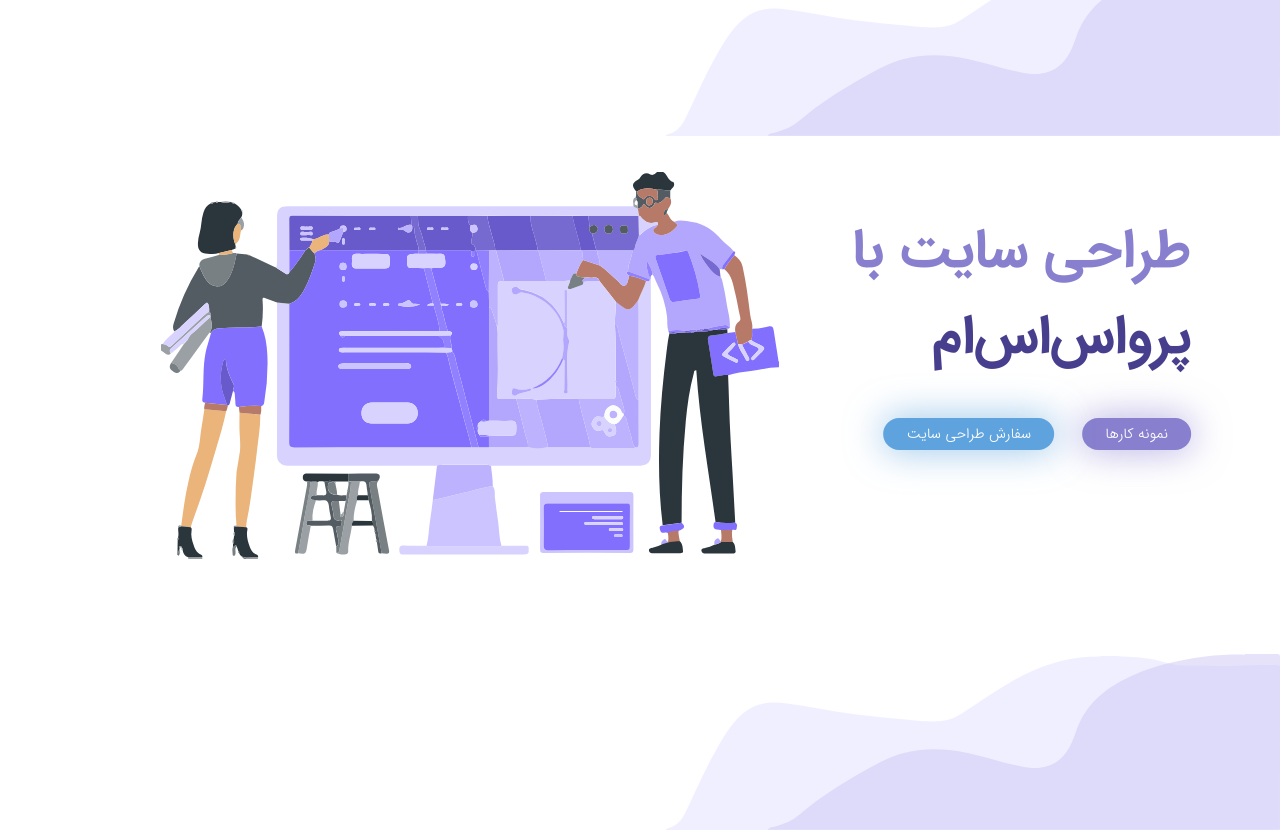
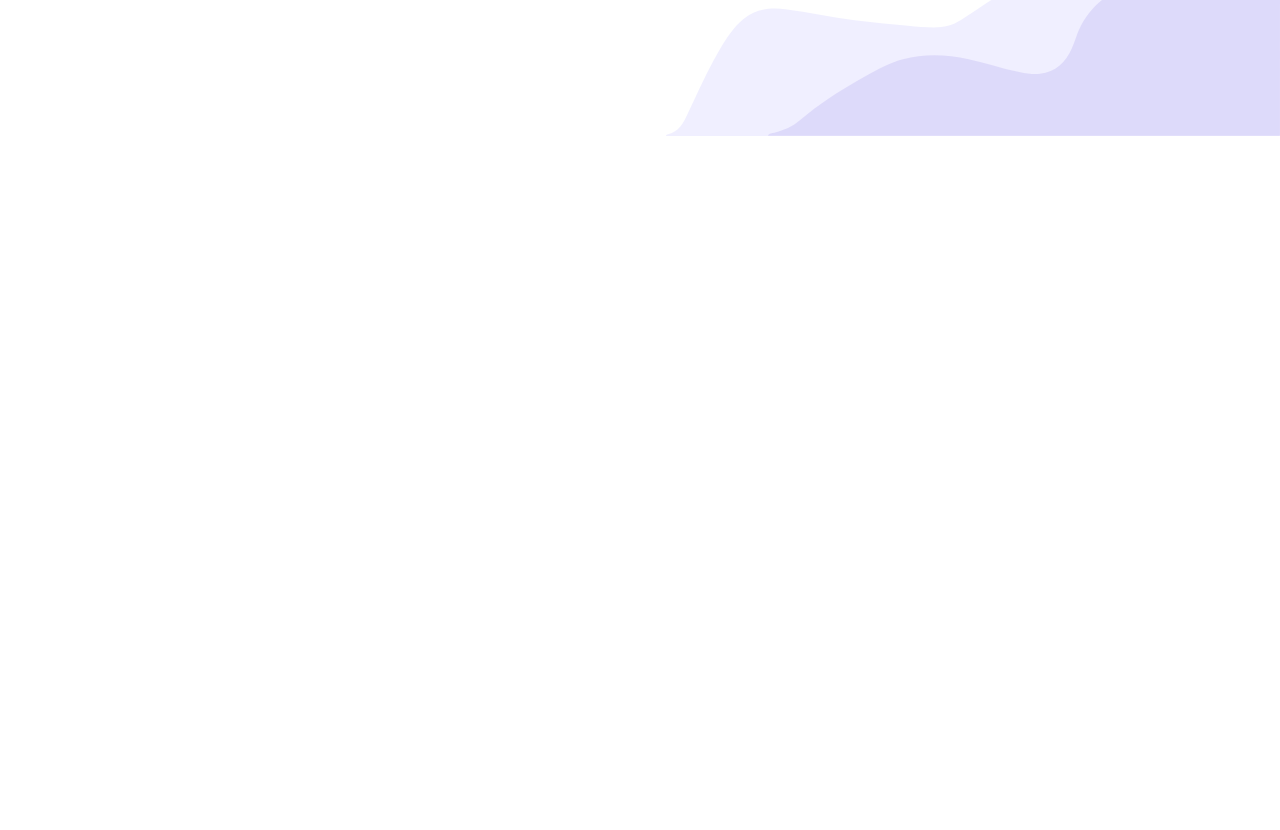
Before and after one commit to Amir-A-M/pro-smm, a Next.js app: page / in a window 1280 px wide. Shown: the part 664-1494 px from the top of the page. After the commit the page ends 800 px from the top, so only its background shows below. Built offline with nearby package versions, Linux system fonts and the light colour scheme.

Commit message:
container fullHeight fix

```diff
--- a/src/layouts/Container.jsx
+++ b/src/layouts/Container.jsx
@@ -10,10 +10,14 @@ const Container = forwardRef(function Container(
   const [height, setHeight] = useState("unset");
 
   useEffect(() => {
-    if (fullHeight) {
+    if (!fullHeight || !headerRef.current) return;
+    const resizeObserver = new ResizeObserver(() => {
       const headerHeight = headerRef.current.clientHeight;
       setHeight(headerHeight);
-    }
+    });
+    resizeObserver.observe(headerRef.current);
+
+    return () => resizeObserver.disconnect();
   }, [fullHeight]);
 
   return (
--- a/src/pages/index.jsx
+++ b/src/pages/index.jsx
@@ -7,7 +7,6 @@ export default function Home() {
       <Header />
       <main>
         <Hero />
-        <Hero />
       </main>
     </>
   );
```
